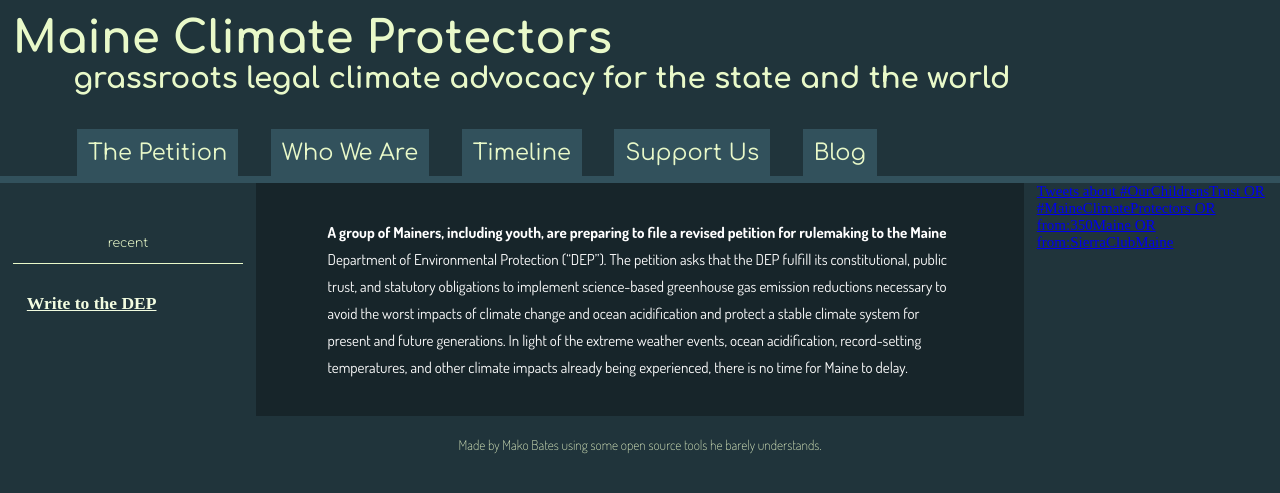
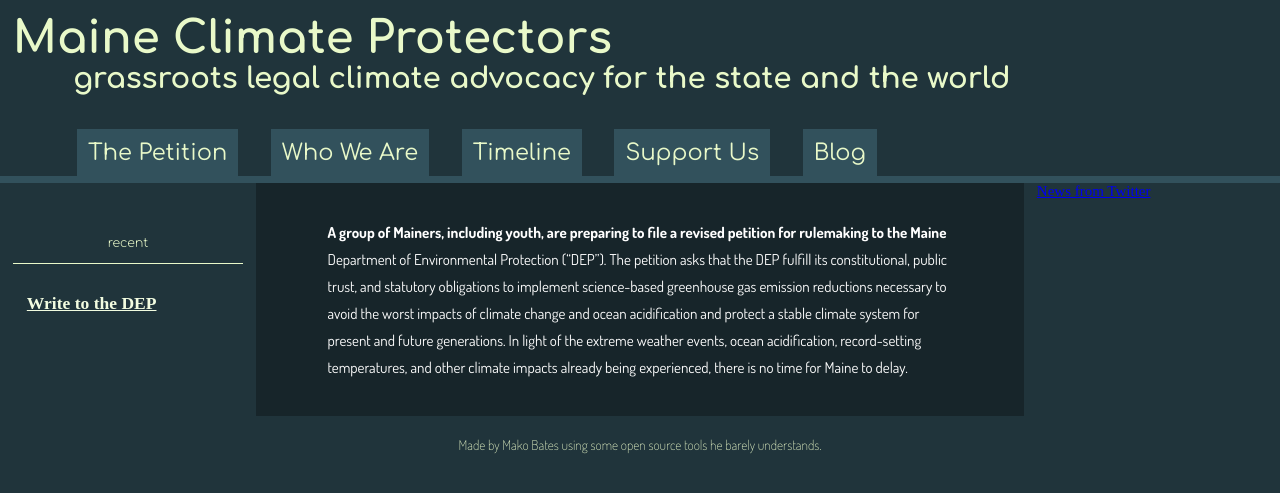
Before and after one commit to ShapeOfMatter/maine-climate-protectors, a Jekyll site: the page built from index.md, in a window 1280 px wide. Shown: the top 493 px of the page. Built offline with Jekyll 4.4.1, drawn with Linux system fonts in a browser that asks for light colours; comment, search, counter and statistics services are not loaded.

Commit message:
polish twitter a little

```diff
--- a/_layouts/busy.html
+++ b/_layouts/busy.html
@@ -18,10 +18,10 @@
        data-dnt="true"
        data-chrome="noheader nofooter noborders transparent noscrollbar"
        data-theme="dark"
-       data-link-color="{{ site.site_colors.dark_background }}"
+       data-link-color="{{ site.site_colors.secondary_font }}"
        href="https://twitter.com/search?q={{ site.twitter_settings.backup_search_query | url_encode }}"
        data-widget-id="{{ site.twitter_settings.widget_id }}">
-      Tweets about #OurChildrensTrust OR #MaineClimateProtectors OR from:350Maine OR from:SierraClubMaine
+      News from Twitter<span class="fa fa-twitter fa-3x" aria-hidden="true"></span>
     </a>
     <script>!function(d,s,id){var js,fjs=d.getElementsByTagName(s)[0],p=/^http:/.test(d.location)?'http':'https';if(!d.getElementById(id)){js=d.createElement(s);js.id=id;js.src=p+"://platform.twitter.com/widgets.js";fjs.parentNode.insertBefore(js,fjs);}}(document,"script","twitter-wjs");</script>
   </div>
```
